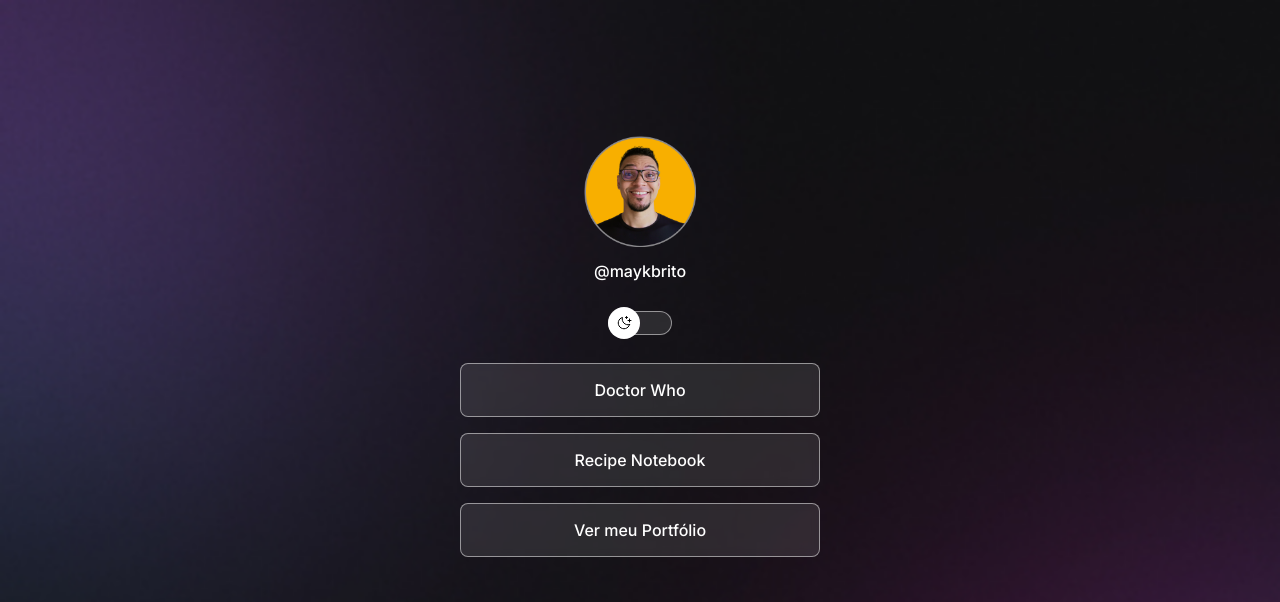
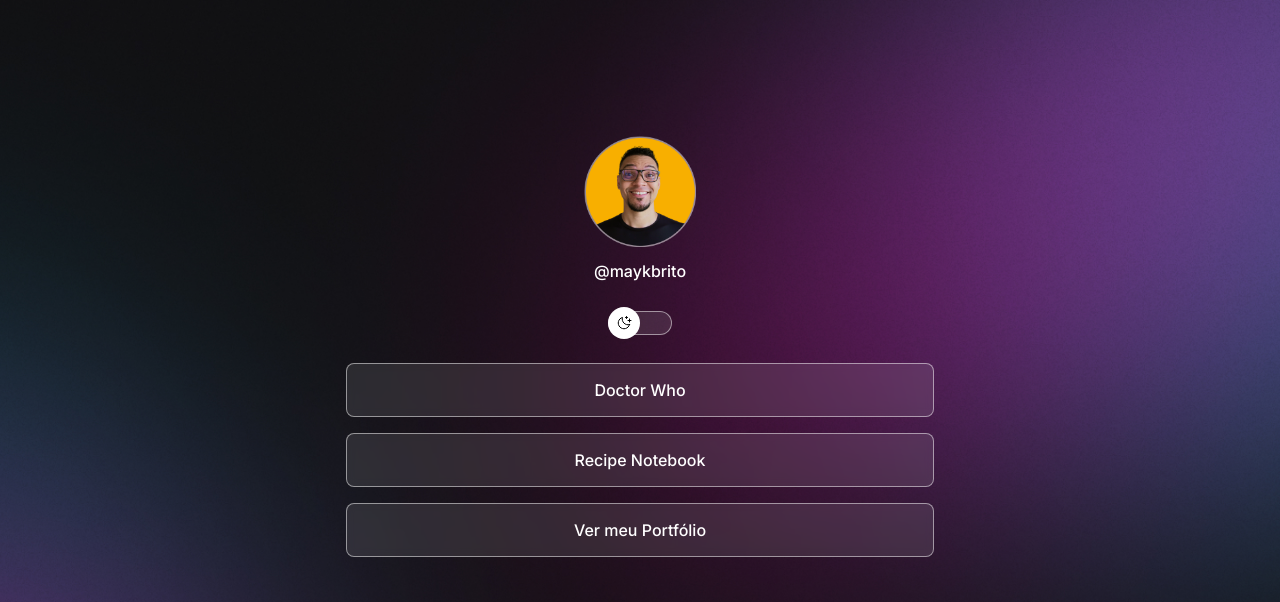
Before and after one commit to gabrielaAlmeida10/dev-links, a plain HTML site: page index.html in a window 1280 px wide. Shown: the top 602 px of the page. Drawn offline with nearby package versions, Linux system fonts and the light colour scheme.

Commit message:
change the background based on media queries

```diff
--- a/style.css
+++ b/style.css
@@ -26,6 +26,7 @@
 
 body {
   background: var(--bg-url) no-repeat top center/cover;
+  height: 100vh;
 }
 
 body * {
@@ -34,7 +35,8 @@ body * {
 }
 
 #container {
-  width: 360px;
+  width: 100%;
+  max-width: 588px;
   margin: 56px auto 0px;
   padding-top: 56px;
 }
@@ -141,3 +143,13 @@ footer {
   text-align: center;
   font-size: 14px;
 }
+
+@media (min-width: 700px) {
+  :root{
+    --bg-url: url(./assets/bg-desktop.jpg);
+  }
+
+  .light{
+    --bg-url: url(./assets/bg-desktop-light.jpg)/
+  }
+}
```
